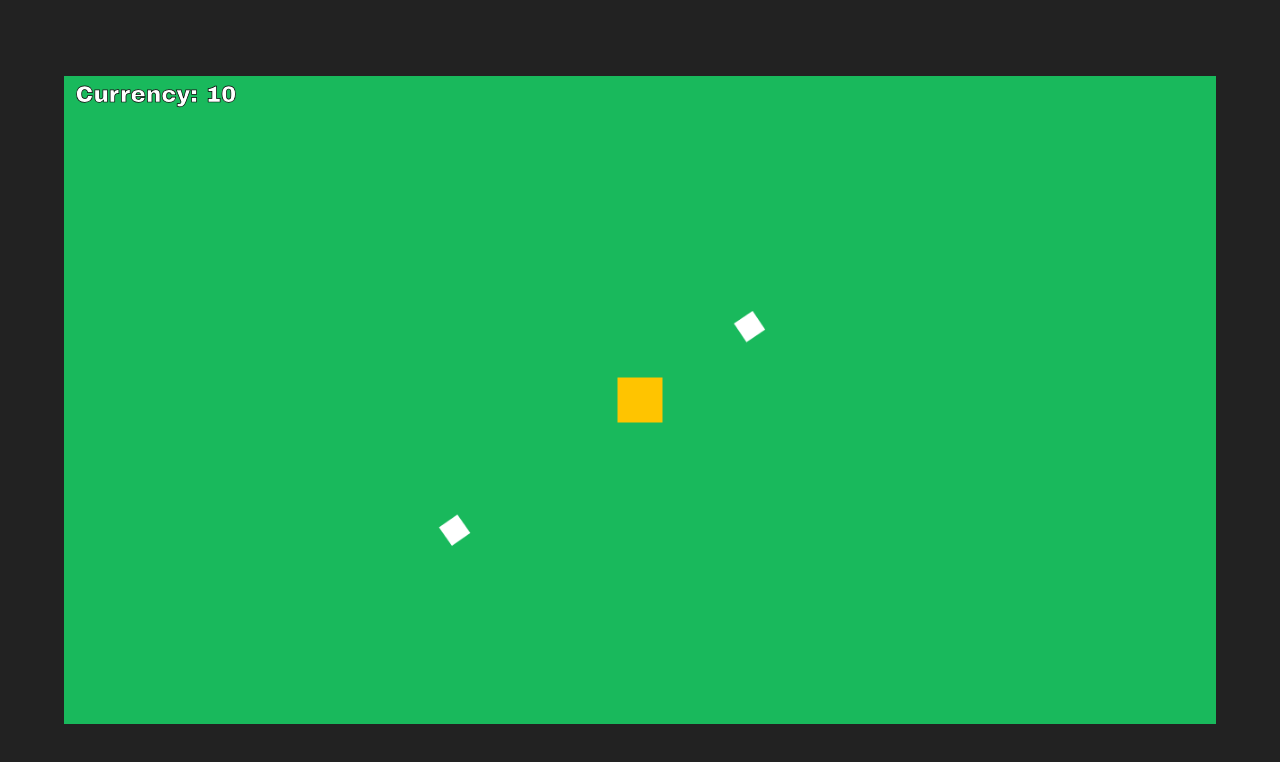
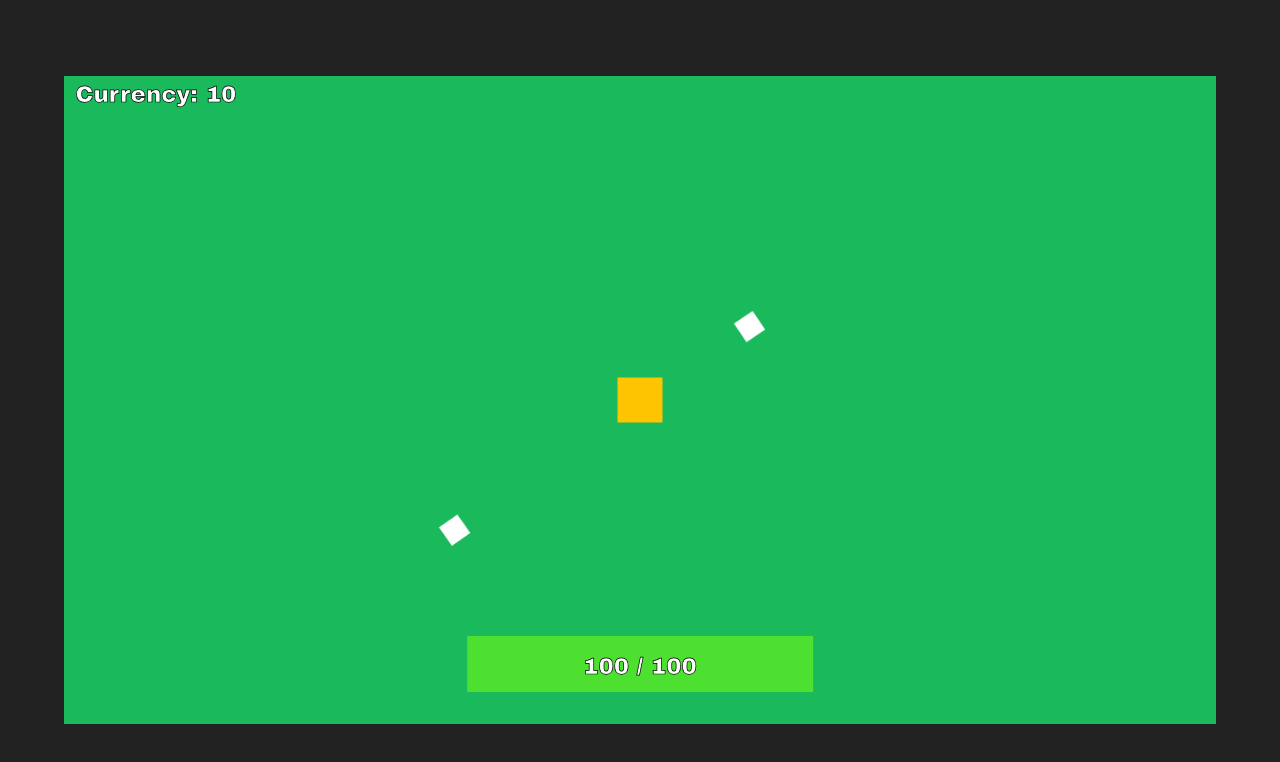
Before and after one commit to oketree100-lang/SomeGames, a plain HTML site: page TowerGame/index.html in a window 1280 px wide. Drawn offline with Linux system fonts and the light colour scheme.

Commit message:
Add files via upload

```diff
--- a/TowerGame/game-ui.css
+++ b/TowerGame/game-ui.css
@@ -9,3 +9,49 @@
     color: white;
     -webkit-text-stroke: 0.060cqw black;
 }
+
+#tower-health-bar {
+    --width-scale: 1;
+
+    position: absolute;
+
+    left: 50%;
+    bottom: 5%;
+    transform: translate(-15cqw);
+
+    width: calc(30cqw * var(--width-scale));
+    height: 7cqh;
+
+    background-color: #4ee031;
+
+    display: grid;
+
+    justify-content: center;
+    align-items: center;
+}
+
+#tower-health-background-bar {
+    position: absolute;
+
+    left: 50%;
+    bottom: 5%;
+    transform: translate(-50%);
+
+    width: 30cqw;
+    height: 7cqh;
+
+    background-color: #777777;
+}
+
+#tower-health-text {
+    position: absolute;
+
+    left: 50%;
+    bottom: 7%;
+    transform: translate(-50%);
+
+    font-family: 'Lilita One', 'Arial Black', sans-serif;
+    font-size: 2cqw;
+    color: white;
+    -webkit-text-stroke: 0.060cqw black;
+}
--- a/TowerGame/index.html
+++ b/TowerGame/index.html
@@ -15,6 +15,11 @@
                 <div id="top-bar-container" class="ignore-on-click">
                     <span id="currency-text" class="ignore-on-click">Currency: 0</span>
                 </div>
+                <div id="bottom-bar-container">
+                    <div id="tower-health-background-bar"></div>
+                    <div id="tower-health-bar"></div>
+                    <span id="tower-health-text">100 / 100</span>
+                </div>
             </div>
         </div>
     </body>
--- a/TowerGame/main.js
+++ b/TowerGame/main.js
@@ -8,6 +8,8 @@ const canvas = document.getElementById("canvas");
 
 // UI
 const currencyText = document.getElementById("currency-text");
+const towerHealthText = document.getElementById("tower-health-text");
+const towerHealthBar = document.getElementById("tower-health-bar");
 
 // Color Constants
 const TOWER_COLOR = "#ffc400";
@@ -39,13 +41,16 @@ const TOWER_BULLET_SPEED = 0.7;
 const BASIC_ENEMY_SPEED = 0.1;
 
 // Health
+const TOWER_BASE_HEALTH = 100;
 const BASIC_ENEMY_BASE_HEALTH = 100;
 
 // Damage
 const TOWER_BULLET_BASE_DAMAGE = 35;
+const BASIC_ENEMY_BASE_DAMAGE = 3;
 
 // Cooldown
 const TOWER_SHOOT_BASE_COOLDOWN = 1000;
+const BASIC_ENEMY_BASE_ATTACK_COOLDOWN = 1000;
 
 // Radii
 const BASIC_ENEMY_STOP_RADIUS_SQUARED = 10000;
@@ -84,6 +89,7 @@ let waveAcimulator = 5000;
 let waveStageAcimulator = 0;
 
 let towerShootCooldown = 0;
+let towerHealth = TOWER_BASE_HEALTH;
 
 
 // ====================
@@ -145,7 +151,8 @@ function waveStep() {
             const newBasicEnemy = {
                 x: Math.random() * GAME_WIDTH * 1.1,
                 y: Math.round(Math.random()) * GAME_HEIGHT * 1.1,
-                health: BASIC_ENEMY_BASE_HEALTH
+                health: BASIC_ENEMY_BASE_HEALTH,
+                attackCooldown: 0
             }
 
             basicEnemies.push(newBasicEnemy);
@@ -183,6 +190,8 @@ function updateBasicEnemies() {
     for (let i = 0; i < basicEnemies.length; i++) {
         const currentBasicEnemy = basicEnemies[i];
 
+        currentBasicEnemy.attackCooldown += dt;
+
         if (currentBasicEnemy.health <= 0) {
             basicEnemies.splice(i, 1);
             i--;
@@ -195,6 +204,11 @@ function updateBasicEnemies() {
 
             currentBasicEnemy.x += BASIC_ENEMY_SPEED * Math.cos(angle) * dt;
             currentBasicEnemy.y += BASIC_ENEMY_SPEED * Math.sin(angle) * dt;
+        } else {
+            if (currentBasicEnemy.attackCooldown > BASIC_ENEMY_BASE_ATTACK_COOLDOWN) {
+                currentBasicEnemy.attackCooldown = 0;
+                towerHealth -= BASIC_ENEMY_BASE_DAMAGE;
+            }
         }
     }
 }
@@ -289,6 +303,9 @@ function drawBasicEnemies() {
 
 function updateUI() {
     currencyText.textContent = `Currency: ${gameValues.currency}`;
+    towerHealthText.textContent = `${towerHealth} / ${TOWER_BASE_HEALTH}`;
+
+    towerHealthBar.style.setProperty("--width-scale", towerHealth / TOWER_BASE_HEALTH);
 }
 
 function drawCalls() {
```
Also changed, not shown: TowerGame/style.css (line endings or trailing spaces).
